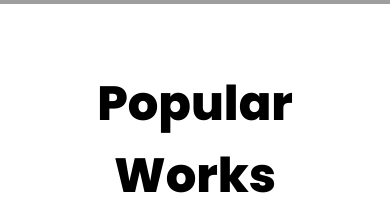
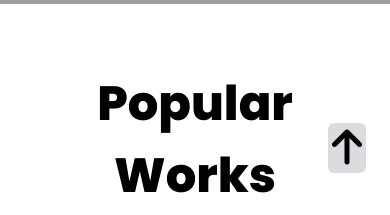
Before and after one commit to MajorMalfunctions/Ob-Gyne-Clinic, a React (Create React App) app: page / in a window 390 px wide. Shown: the part 840-1055 px from the top of the page. Built offline with nearby package versions, Linux system fonts and the light colour scheme; grey boxes are pictures that could not be loaded.

Commit message:
Add Scroll to top Function

```diff
--- a/src/components/screens/Home.js
+++ b/src/components/screens/Home.js
@@ -5,6 +5,7 @@ import Hero from '../Hero/Hero';
 import Destination from '../destination/Destination';
 import Trip from '../trip/Trip';
 import Footer from '../footer/Footer';
+import ScrollUp from '../scrollup/ScrollUp';
 
 import BookForm from '../form/BookForm';
 
@@ -25,6 +26,7 @@ function Home () {
       <Destination />
       <Trip />
       <Footer />
+      <ScrollUp />
     </>
   )
 }
--- /dev/null
+++ b/src/components/scrollup/ScrollUp.js
@@ -0,0 +1,23 @@
+import React, { useState } from 'react'
+import "../../styles/scrollup.css";
+
+const ScrollUp = () => {
+  window.addEventListener("scroll", function () {
+    const scrollUp = document.querySelector(".scrollup");
+    if (this.scrollY >= 560) scrollUp.classList.add
+    ("show-scroll");
+    else scrollUp.classList.remove("show-scroll");
+  });
+
+  const [Toggle, showMenu] = useState(false);
+  const [activeNave, setActiveNav] = useState("#home");
+
+  return (
+    <a href="#" className="scrollup">
+      {/* <i className="uil uil-arrow-up scrollup__icon"></i> */}
+      <i class="fa-sharp fa-solid fa-arrow-up scrollup_icon"></i>
+    </a>
+  )
+}
+
+export default ScrollUp
--- /dev/null
+++ b/src/styles/scrollup.css
@@ -0,0 +1,53 @@
+.scrollup {
+    position: fixed;
+    right: 2.5rem;
+    bottom: 3rem;
+    bottom: -20%;
+    background-color: #dadce0;
+    /* opacity: 0.5; */
+    padding: 0.3rem 0.5rem;
+    border-radius: 0.4rem;
+    z-index: var(--z-tooltip);
+    transition: .4s;
+}
+
+  .scrollup_icon {
+    font-size: 2.5rem;
+    color: #000;
+  }
+
+  .scrollup_icon:hover {
+    background-color: #000;
+    color: #fff;
+  }
+
+  /* SHOW SCROLL */
+  .show-scroll {
+    bottom: 3rem;
+  }
+
+  /* FOR LARGE DEVICES  */
+  @media screen and (max-width: 992px) {
+    .scrollup {
+      right: 1.5rem;
+      padding: 0.25rem;
+    }
+
+    .scrollup__icon {
+      font-size: 1.25rem;
+    }
+  }
+
+  /* FOR MEDIUM DEVICES  */
+  @media screen and (max-width: 768px) {
+
+  }
+
+  @media screen and (max-width: 576px) {
+
+  }
+
+  /* FOR SMALL DEVICES  */
+  @media screen and (max-width: 350px) {
+
+  }
```
